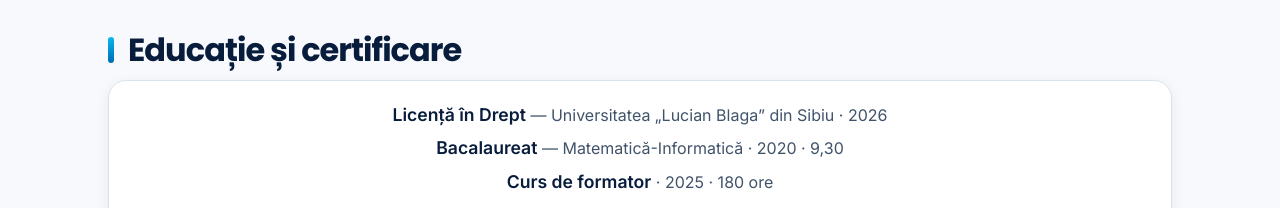
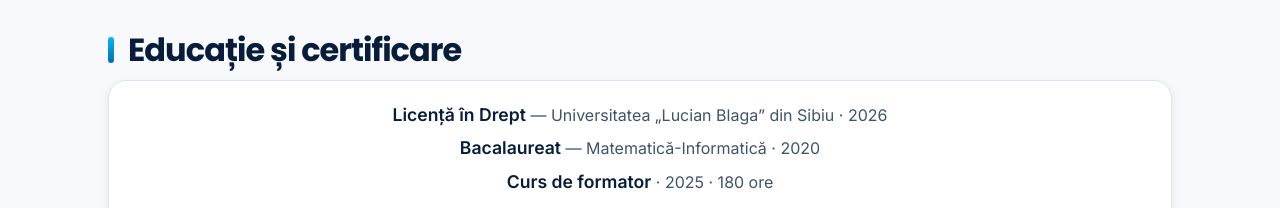
Before and after one commit to alin-talfes/taldev, a plain HTML site: page despre/index.html in a window 1280 px wide. Shown: the part 2140-2348 px from the top of the page. Drawn offline with Linux system fonts and the light colour scheme.

Commit message:
Update index.html

```diff
--- a/despre/index.html
+++ b/despre/index.html
@@ -4,5 +4,5 @@
 <section class="section"><div class="container"><h2 class="section-title reveal">S-ar putea să ne potrivim dacă…</h2><div class="audience-grid"><div class="audience-item reveal"><h3>Ai o afacere locală</h3><p>Vrei un site care inspiră încredere și le arată clienților, fără ocolișuri, ce faci.</p></div><div class="audience-item reveal"><h3>Lucrezi pe cont propriu</h3><p>Ai nevoie de o prezență online care să te reprezinte, nu de încă un șablon generic.</p></div><div class="audience-item reveal"><h3>Pornești ceva nou</h3><p>Ai o idee bună, chiar dacă nu știi toate detaliile tehnice. Le lămurim împreună.</p></div><div class="audience-item reveal"><h3>Repeți prea multe sarcini</h3><p>Cauți o aplicație sau o automatizare care să-ți redea timpul pierdut.</p></div></div></div></section>
 <section id="proces" class="section"><div class="container"><h2 class="section-title reveal">Cum ajungem de la idee la lansare</h2><div class="process-grid"><div class="process-step reveal"><h3>1. Îmi povestești</h3><p>Îmi spui ce vrei să obții și ce te încurcă acum.</p></div><div class="process-step reveal"><h3>2. Punem lucrurile în ordine</h3><p>Stabilim soluția, ce include, cât costă și când poate fi gata.</p></div><div class="process-step reveal"><h3>3. Construiesc</h3><p>Lucrez la proiect și îți arăt progresul pe parcurs.</p></div><div class="process-step reveal"><h3>4. Verificăm</h3><p>Testez atent, iar tu confirmi că rezultatul răspunde nevoii tale.</p></div><div class="process-step reveal"><h3>5. Îl lansăm</h3><p>Public proiectul, îți predau accesurile și îți explic ce urmează.</p></div></div></div></section>
 <section class="section"><div class="container"><h2 class="section-title reveal">Ce primești într-o colaborare cu mine</h2><div class="why-grid"><div class="why-item reveal"><h3>Un cost explicat</h3><p>Știi ce intră în ofertă și discutăm dinainte ce ar putea schimba prețul.</p></div><div class="why-item reveal"><h3>Ceva potrivit ție</h3><p>Nu adaug funcții doar ca să sune impresionant, ci ceea ce îți este util.</p></div><div class="why-item reveal"><h3>Comunicare directă</h3><p>Persoana cu care stabilești proiectul este aceeași care îl construiește.</p></div><div class="why-item reveal"><h3>O colaborare în regulă</h3><p>Lucrez prin TALFEȘ REMUS-ALIN P.F.A., emit factură fiscală, iar PFA-ul este neplătitor de TVA.</p></div></div></div></section>
-<section class="section section-cert"><div class="container"><h2 class="section-title reveal">Educație și certificare</h2><div class="cert-small reveal"><div class="cert-group"><p><strong>Licență în Drept</strong> — Universitatea „Lucian Blaga” din Sibiu · 2026</p><p><strong>Bacalaureat</strong> — Matematică-Informatică · 2020 · 9,30</p><p><strong>Curs de formator</strong> · 2025 · 180 ore</p><p><a href="../files/studii.pdf" class="cert-link">Documente de studii →</a></p><p><a href="../files/cv.pdf" class="cert-link">Curriculum Vitae →</a></p></div><div class="cert-group"><p><strong>Microsoft Technology Associate — HTML5 Application Development Fundamentals</strong></p><p>Microsoft · Exam 98-375 · Mai 2018</p><p><a href="../files/cert.pdf" class="cert-link">Verifică certificarea →</a></p></div></div></div></section><section class="section contact-section"><div class="container contact-container"><h2 class="section-title reveal">Vrei să lucrăm împreună?</h2><a href="../#contact" class="btn btn-call">Vezi datele de contact</a></div></section></main>
+<section class="section section-cert"><div class="container"><h2 class="section-title reveal">Educație și certificare</h2><div class="cert-small reveal"><div class="cert-group"><p><strong>Licență în Drept</strong> — Universitatea „Lucian Blaga” din Sibiu · 2026</p><p><strong>Bacalaureat</strong> — Matematică-Informatică · 2020</p><p><strong>Curs de formator</strong> · 2025 · 180 ore</p><p><a href="../files/studii.pdf" class="cert-link">Documente de studii →</a></p><p><a href="../files/cv.pdf" class="cert-link">Curriculum Vitae →</a></p></div><div class="cert-group"><p><strong>Microsoft Technology Associate — HTML5 Application Development Fundamentals</strong></p><p>Microsoft · Exam 98-375 · Mai 2018</p><p><a href="../files/cert.pdf" class="cert-link">Verifică certificarea →</a></p></div></div></div></section><section class="section contact-section"><div class="container contact-container"><h2 class="section-title reveal">Vrei să lucrăm împreună?</h2><a href="../#contact" class="btn btn-call">Vezi datele de contact</a></div></section></main>
 <footer class="footer"><div class="container footer-content"><div class="footer-brand"><p class="footer-logo">TALDEV</p></div><div class="footer-info"><p>TALFEȘ REMUS-ALIN P.F.A.</p><p><a href="tel:+40770823386">+40 770 823 386</a> · <a href="mailto:alin.talfes@outlook.com">Email</a></p></div></div></footer><button class="back-to-top" id="backToTop" aria-label="Înapoi sus">↑</button><script src="../js/script.js"></script></body></html>
```
